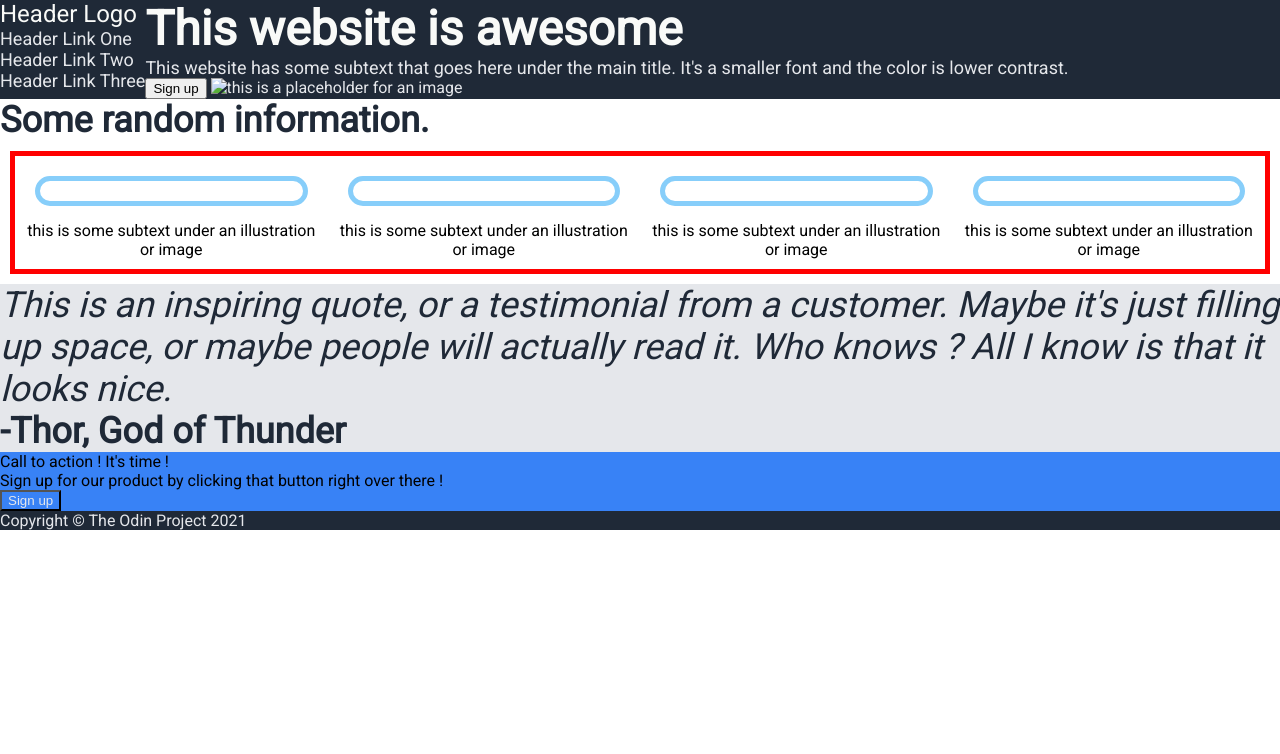
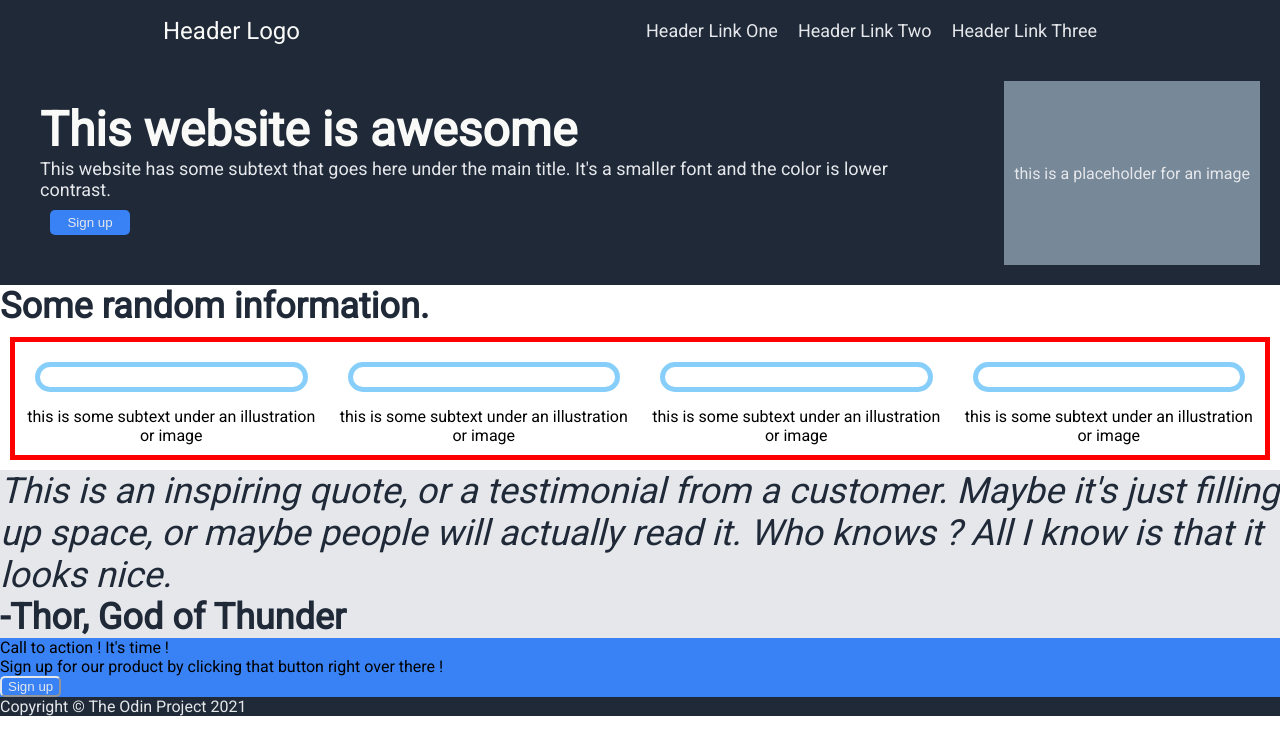
Before and after one commit to Lansing01/Odin, a plain HTML site: page odin-landing-page/landing-page.html in a window 1280 px wide. Drawn offline with Linux system fonts and the light colour scheme.

Commit message:
HTML class edits and CSS edits formatting header

```diff
--- a/odin-landing-page/landing-page.html
+++ b/odin-landing-page/landing-page.html
@@ -24,8 +24,8 @@
                     <div class="header-title">This website is awesome</div>
                     <div class="header-subtext">This website has some subtext that goes here under the main title. It's a smaller font and the color is lower contrast.</div>
                     <button class="header-sign-up">Sign up</button>
-                    <img src="#" alt="this is a placeholder for an image">
                 </div>
+                <div class="placeholder-image" >this is a placeholder for an image</div>
             </div>
         </div>
 
--- a/odin-landing-page/styles.css
+++ b/odin-landing-page/styles.css
@@ -1,13 +1,22 @@
-.header {
-    display: flex;
-    flex-direction: row;
-    background-color: #1F2937;
-}
-
 body {
     margin: 0px;
     height: 100%;
     font-family: 'Roboto'
+}
+
+.header {
+    display: flex;
+    flex-direction: column;
+    justify-content: space-around;
+
+    background-color: #1F2937;
+
+}
+
+.header-header {
+    display: flex;
+    justify-content: space-around;
+    align-items: center;
 }
 
 .logo {
@@ -16,12 +25,32 @@ body {
 }
 
 .links, a {
+    display: flex;
+    flex-direction: row;
+    padding: 0;
+    margin: 10px;
+
     font-size: 18px;
     color: #E5E7EB;
     text-decoration: none;
     list-style-type: none;
-    padding: 0;
-    margin: 0;
+}
+
+.header-content {
+    display: flex;
+    flex-direction: row;
+    align-content: center;
+    justify-content: space-around;
+    flex-wrap: nowrap;
+
+}
+
+.header-content-content {
+    display: flex;
+    flex-direction: column;
+    justify-content: center;
+    padding: 20px;
+    margin: 20px;
 }
 
 .header-title {
@@ -35,9 +64,30 @@ body {
     color: #E5E7EB;
 }
 
-img {
-    color:#E5E7EB
+.header-sign-up {
+    display: flex;
+    align-content: center;
+    justify-content: center;
+
+    border: 0px;
+    width: 80px;
+    margin: 10px;
+    padding: 5px;
 }
+
+.placeholder-image {
+    display: flex;
+    flex-shrink: 0;
+    align-items: center;
+    justify-items: center;
+    color:#E5E7EB;
+    background-color: lightslategray;
+    padding: 10px;
+    margin: 20px;
+}
+
+
+
 
 .content-title {
     font-size: 36px;
@@ -48,6 +98,7 @@ img {
 .content-border{
     border: 5px solid;
     border-color: red;
+
     padding: 10px;
     margin: 10px;
     gap: 20px;
@@ -66,6 +117,7 @@ img {
 .fake-image {
     border: 5px solid;
     border-color: lightskyblue;
+
     padding: 10px;
     margin: 10px;
     border-radius: 15px;
@@ -93,9 +145,11 @@ img {
     background-color: #3882F6;
 }
 
-.encart-sign-up {
+.encart-sign-up ,.header-sign-up {
     color: #E5E7EB;
     background-color: #3882F6;
+    border-radius: 5px;
+    border-color: #E5E7EB;
 }
 
 .footer {
```
